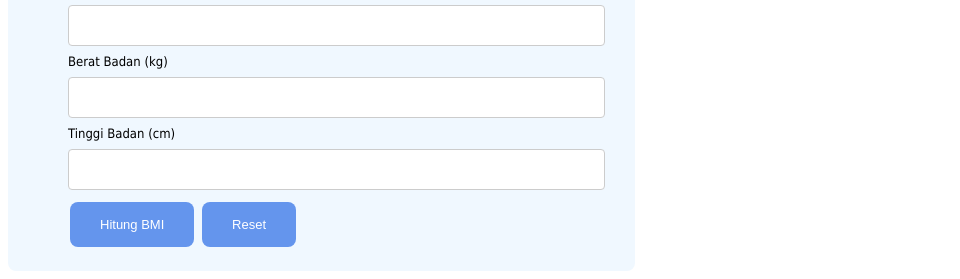
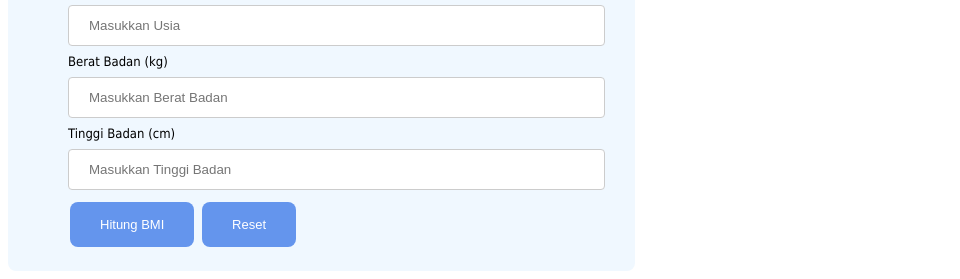
Before and after one commit to revou-fundamental-course/28-oct-24-Aetherx24, a plain HTML site: page index.html in a window 1280 px wide. Shown: the part 313-592 px from the top of the page, 0-960 px from the left. Drawn offline with Linux system fonts and the light colour scheme.

Commit message:
Update index.html

```diff
--- a/index.html
+++ b/index.html
@@ -37,13 +37,13 @@
             <!-- form input usia, berat badan dan tinggi badan  -->
            <div>
             <label for="usia">Usia (tahun)</label>
-            <input type="number" id="usia" name="usia" required>
+            <input type="number" id="usia" name="usia" placeholder="Masukkan Usia" required>
 
             <label for="berat-badan">Berat Badan (kg)</label>
-            <input type="number" id="berat-badan" name="berat-badan" required>
+            <input type="number" id="berat-badan" name="berat-badan" placeholder="Masukkan Berat Badan" required>
 
             <label for="tinggi-badan">Tinggi Badan (cm)</label>
-            <input type="number" id="tinggi-badan" name="tinggi-badan" required>
+            <input type="number" id="tinggi-badan" name="tinggi-badan" placeholder="Masukkan Tinggi Badan" required>
            </div>
 
            <!-- tombol hitung bmi  -->
```
